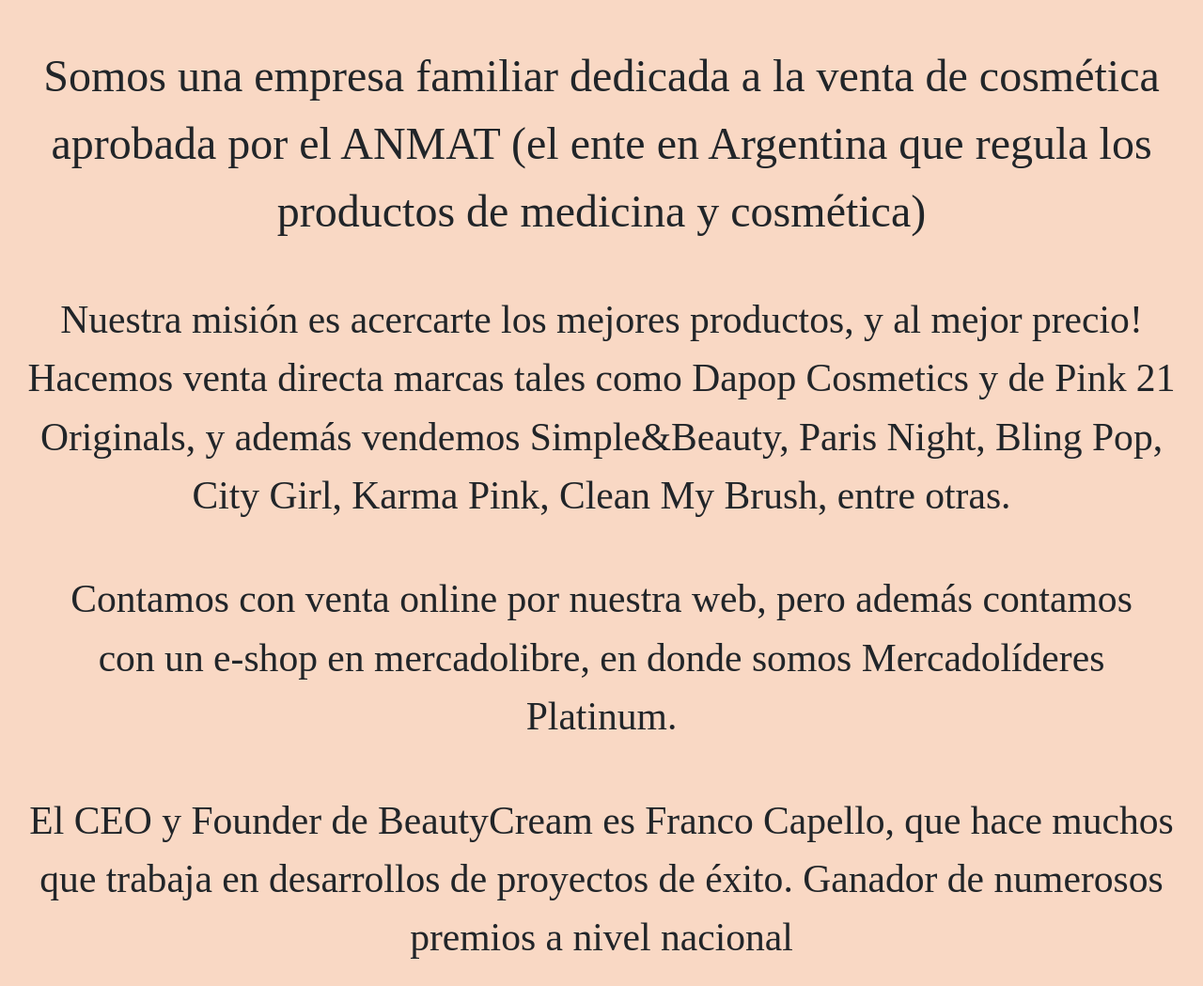
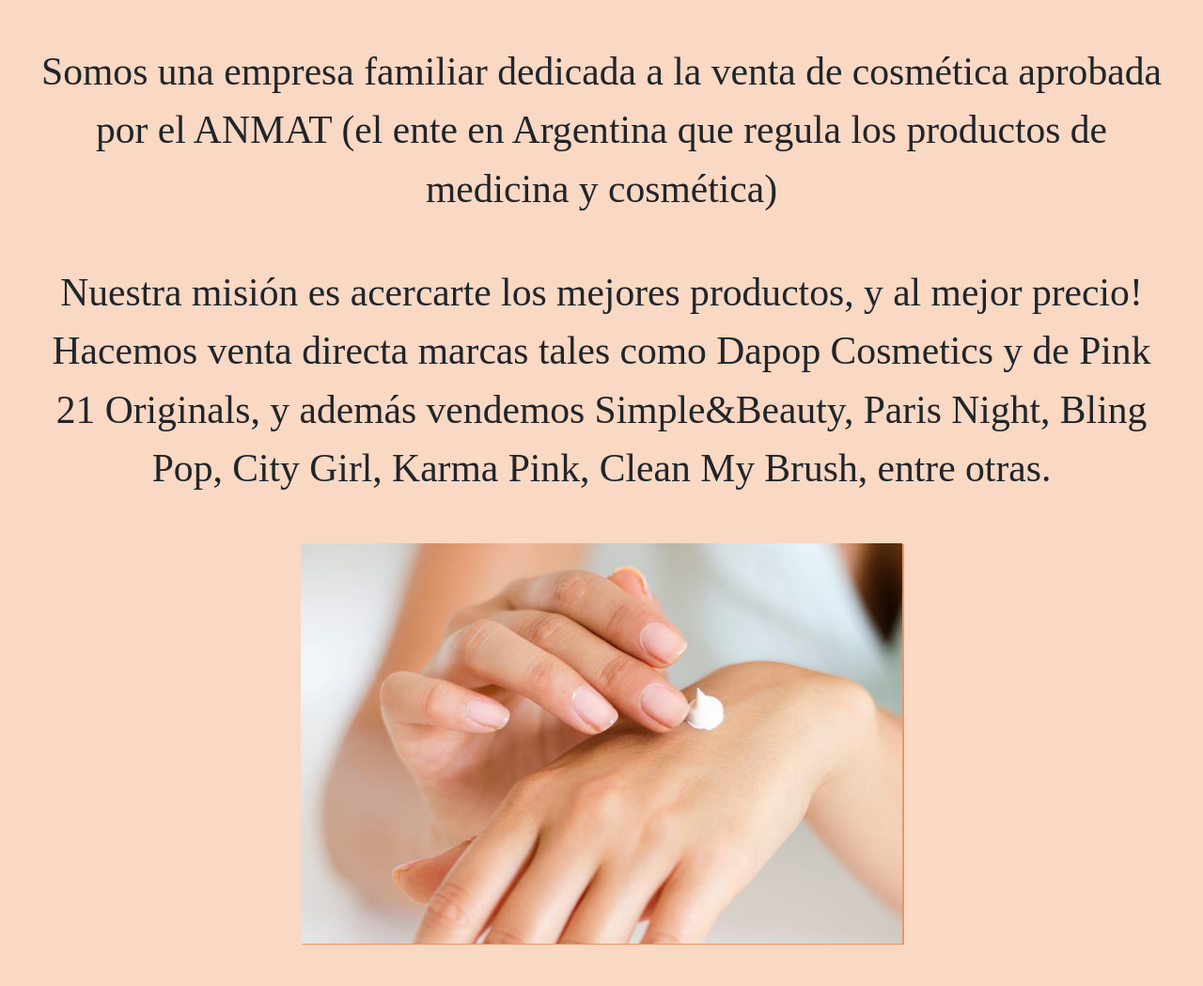
Before and after one commit to francocapello/cremas-capello, a plain HTML site: page pages/nosotros.html in a window 1280 px wide. Shown: the part 208-1257 px from the top of the page at 94% size. Drawn offline with nearby package versions, Linux system fonts and the light colour scheme; a web font is replaced by a local one.

Commit message:
añadido de una foto, cambios en el html nosotros y en el css

```diff
--- a/css/main.css
+++ b/css/main.css
@@ -16,7 +16,7 @@
 
 .encabezado{
     background-color: #F9B288;
-    height: 10rem;
+
 }
 
 .logo{
@@ -33,7 +33,7 @@
 
 .navbar-nav{
     display: flex;
-    flex-direction: row;
+    flex-direction: column;
     justify-content: space-between;
 }
 
@@ -179,29 +179,40 @@
 
 .textoUno{
     font-family: 'Times New Roman', Times, serif;
-    font-size: 0.9rem;
-    margin: 4rem 1rem;
+    font-size: 1.2rem;
+    margin: 4rem 2rem;
     text-align: center;
 }
 
 .textoDos{
     font-family: 'Times New Roman', Times, serif;
-    font-size: 0.9rem;
-    margin: 4rem 1rem;
+    font-size: 1.2rem;
+    margin: 4rem 2.5rem;
     text-align: center;
+}
+
+main section div{
+    display: flex;
+
+}
+
+main section div img{
+    height: 50%;
+    width: 50%;
+    box-shadow: 2px 1px #e79766;
 }
 
 .textoTres{
     font-family: 'Times New Roman', Times, serif;
-    font-size: 0.9rem;
-    margin: 4rem 1rem;
+    font-size: 1.2rem;
+    margin: 4rem 2.5rem;
     text-align: center;
 }
 
 .textoCuatro{
     font-family: 'Times New Roman', Times, serif;
-    font-size: 0.9rem;
-    margin: 4rem 1rem;
+    font-size: 1.2rem;
+    margin: 4rem 2rem;
     text-align: center;
 }
 
@@ -341,14 +352,16 @@
     /*main de nosotros*/
 
     .textoUno{
-        font-size: 3rem;
-        margin: 3rem 1rem;
+        font-size: 2.6rem;
+        margin: 3rem 2rem;
     }
 
     .textoDos{
         font-size: 2.6rem;
-        margin: 3rem 1.5rem;
+        margin: 3rem 2.5rem;
     }
+
+    main
 
     .textoTres{
         font-size: 2.6rem;
@@ -357,7 +370,7 @@
 
     .textoCuatro{
         font-size: 2.6rem;
-        margin: 3rem 1.5rem;
+        margin: 3rem 2rem;
     }
 
     /*main de locales*/
--- a/pages/nosotros.html
+++ b/pages/nosotros.html
@@ -54,6 +54,10 @@
             <p class="textoUno">Somos una empresa familiar dedicada a la venta de cosmética aprobada por el ANMAT (el ente en Argentina que regula los productos de medicina y cosmética)</p>
             <p class="textoDos">Nuestra misión es acercarte los mejores productos, y al mejor precio! Hacemos venta directa marcas tales como Dapop Cosmetics y de Pink 21 Originals, y además vendemos Simple&Beauty, Paris Night, Bling Pop, City Girl, Karma Pink, Clean My Brush, entre otras.</p>
 
+            <div>
+              <img src="../img/orden-para-creas.jpg" alt="mujer poniendose crema">
+            </div>
+
             <p class="textoTres">Contamos con venta online por nuestra web, pero además contamos con un e-shop en mercadolibre, en donde somos Mercadolíderes Platinum.</p>
 
             <p class="textoCuatro">El CEO y Founder de BeautyCream es Franco Capello, que hace muchos que trabaja en desarrollos de proyectos de éxito. Ganador de numerosos premios a nivel nacional</p>
```
Also changed, not shown: img/orden-para-creas.jpg (added).
